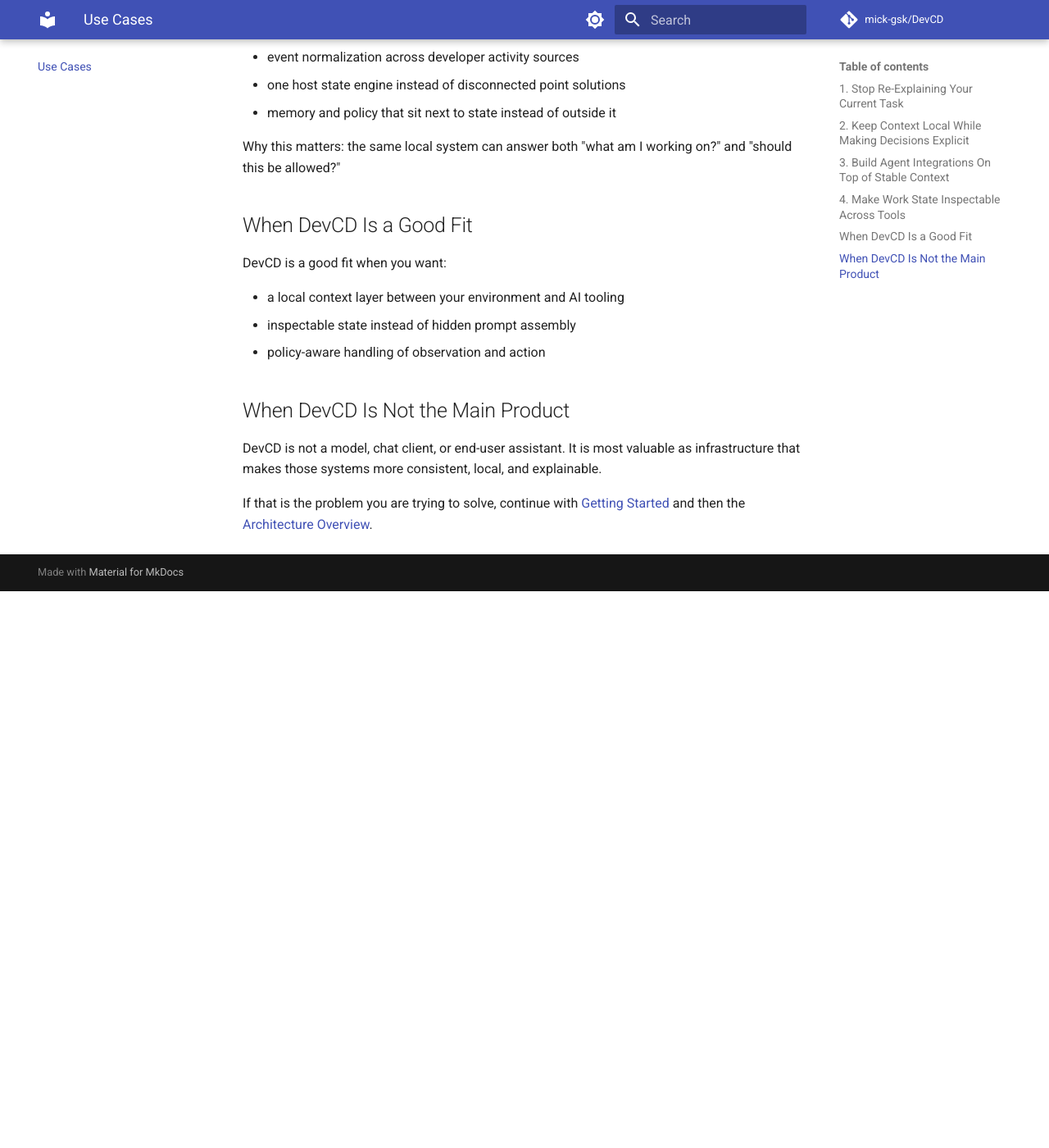
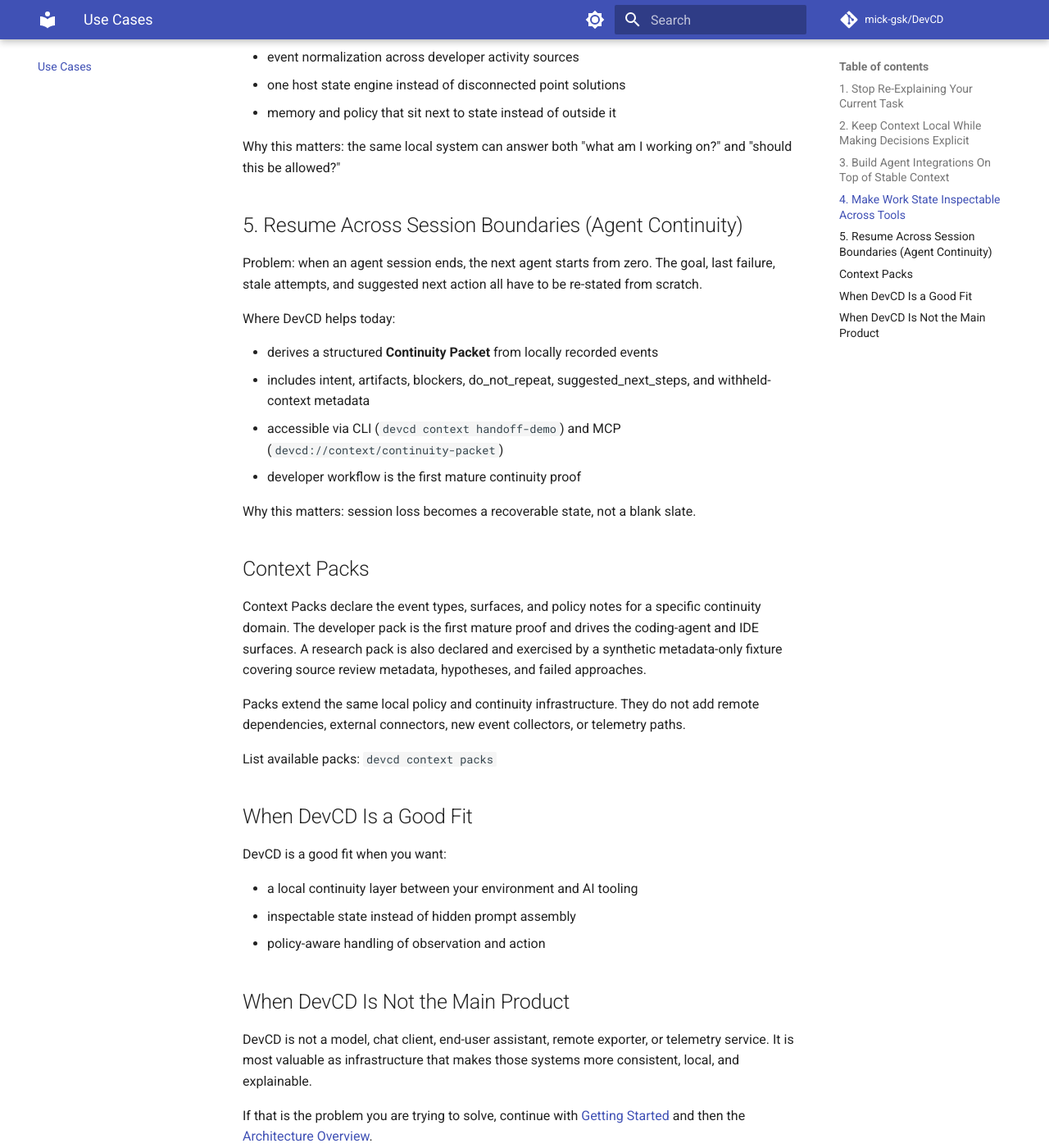
Before and after one commit to mick-gsk/DevCD, an MkDocs documentation site: the page built from docs/use-cases.md, in a window 1280 px wide and 1400 px high, scrolled down 1542 px. Shown: the whole window at 82% size. Built offline with MkDocs 1.6.1 and Material for MkDocs 9.7.7, drawn with Linux system fonts in a browser that asks for light colours; comment, search, counter and statistics services are not loaded; before the commit the page ends 2263 px from its top, so only the background shows below that.

Commit message:
docs: update README, VISION, use-cases and agent-resurrection for continuity packs
- README: add Context Packs and research-continuity to feature overview
- VISION.md: align with continuity layer scope
- docs/use-cases.md: add research-continuity and OpenClaw use cases
- docs/superpowers/agent-resurrection.md: minor clarifications
- llms.txt: bump feature list
- .github/skills/improve-codebase-architecture/SKILL.md: refresh skill content
- .learnings/ERRORS.md: log new observations from this session

```diff
--- a/docs/use-cases.md
+++ b/docs/use-cases.md
@@ -62,18 +62,50 @@
 Why this matters: the same local system can answer both "what am I working on?"
 and "should this be allowed?"
 
+## 5. Resume Across Session Boundaries (Agent Continuity)
+
+Problem: when an agent session ends, the next agent starts from zero. The goal,
+last failure, stale attempts, and suggested next action all have to be re-stated
+from scratch.
+
+Where DevCD helps today:
+
+- derives a structured **Continuity Packet** from locally recorded events
+- includes intent, artifacts, blockers, do_not_repeat, suggested_next_steps, and
+  withheld-context metadata
+- accessible via CLI (`devcd context handoff-demo`) and MCP
+  (`devcd://context/continuity-packet`)
+- developer workflow is the first mature continuity proof
+
+Why this matters: session loss becomes a recoverable state, not a blank slate.
+
+## Context Packs
+
+Context Packs declare the event types, surfaces, and policy notes for a specific
+continuity domain. The developer pack is the first mature proof and drives the
+coding-agent and IDE surfaces. A research pack is also declared and exercised by
+a synthetic metadata-only fixture covering source review metadata, hypotheses,
+and failed approaches.
+
+Packs extend the same local policy and continuity infrastructure. They do not
+add remote dependencies, external connectors, new event collectors, or telemetry
+paths.
+
+List available packs: `devcd context packs`
+
 ## When DevCD Is a Good Fit
 
 DevCD is a good fit when you want:
 
-- a local context layer between your environment and AI tooling
+- a local continuity layer between your environment and AI tooling
 - inspectable state instead of hidden prompt assembly
 - policy-aware handling of observation and action
 
 ## When DevCD Is Not the Main Product
 
-DevCD is not a model, chat client, or end-user assistant. It is most valuable as
-infrastructure that makes those systems more consistent, local, and explainable.
+DevCD is not a model, chat client, end-user assistant, remote exporter, or
+telemetry service. It is most valuable as infrastructure that makes those systems
+more consistent, local, and explainable.
 
 If that is the problem you are trying to solve, continue with
 [Getting Started](getting-started.md) and then the
```
Also changed, not shown: .learnings/ERRORS.md (+60 -0 lines), README.md (+13 -6 lines), VISION.md (+9 -4 lines), docs/superpowers/agent-resurrection.md (+7 -2 lines), llms.txt (+5 -2 lines), .github/skills/improve-codebase-architecture/SKILL.md.
